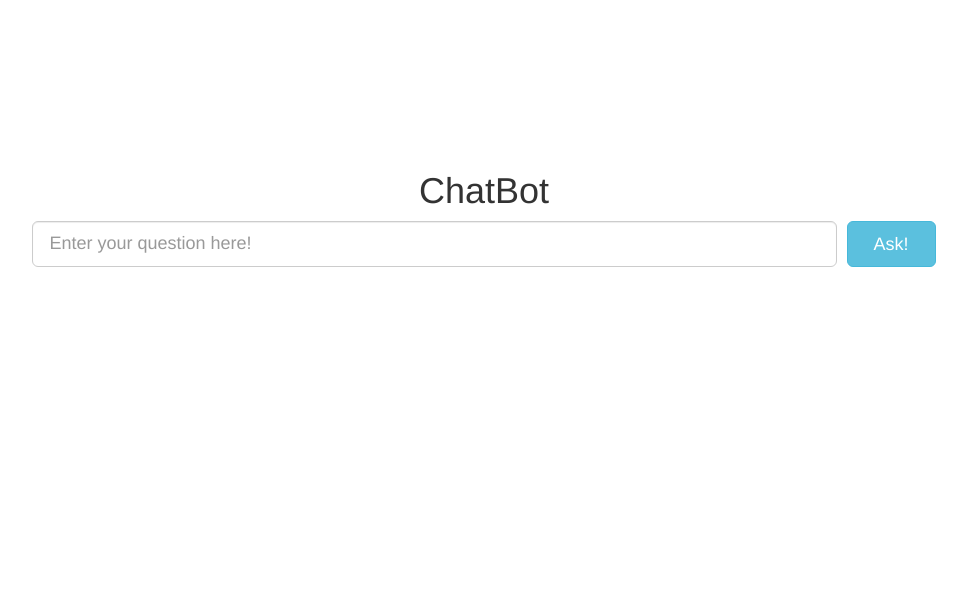
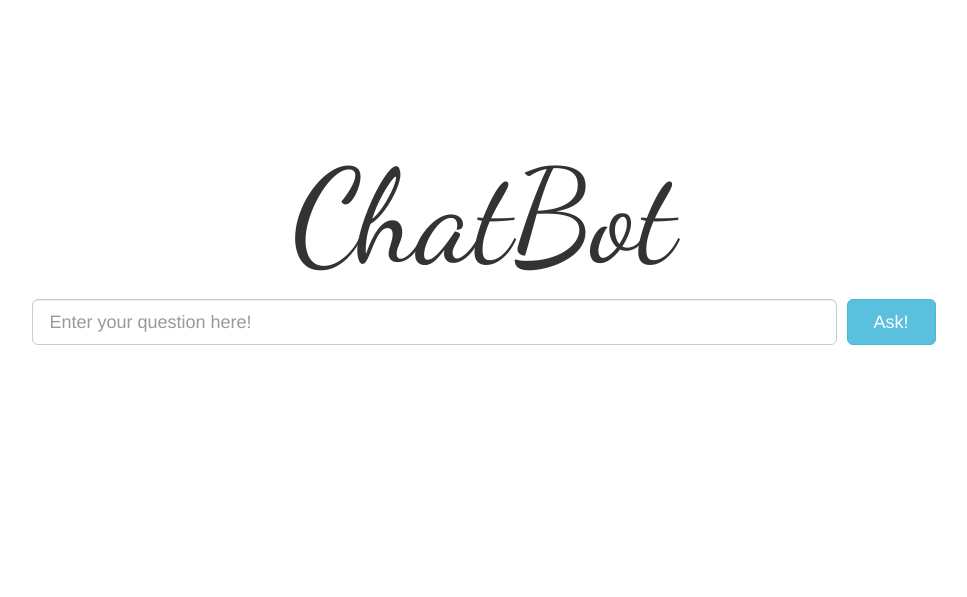
Before and after one commit to yilmazbaysal/chatbot, a Django app: page / in a window 1280 px wide. Shown: the top 597 px of the page, without its empty margins (156-1123 px from the left). Run offline with Django 3.2, Linux system fonts and the light colour scheme; some libraries are stand-ins or nearby versions.

Commit message:
Logo was changed. Answer format was changed.

```diff
--- a/chatbot/question_answer/templates/question_answer/index.html
+++ b/chatbot/question_answer/templates/question_answer/index.html
@@ -10,6 +10,9 @@
     <!-- Latest compiled and minified CSS -->
     <link rel="stylesheet" href="https://maxcdn.bootstrapcdn.com/bootstrap/3.3.7/css/bootstrap.min.css">
 
+    <!-- Logo font -->
+    <link href="https://fonts.googleapis.com/css?family=Dancing+Script" rel="stylesheet">
+
     <style>
         html,
         body {
@@ -19,7 +22,7 @@
         .form-container {
             display: table;
             width: 100%;
-            height: 40%; /* set a pixel height and then remove the body,html height */
+            height: 45%; /* set a pixel height and then remove the body,html height */
             vertical-align: bottom;
         }
         .form-container-inner {
@@ -27,7 +30,8 @@
             vertical-align: bottom;
         }
         .form-container .search {
-            padding: 3%;
+            padding-left: 3%;
+            padding-right: 3%;
             max-width: 980px; /*max width of search*/
             margin: 0 auto;
         }
@@ -39,6 +43,26 @@
         .form-container .search.has-button .btn {
             margin-top: 5px;
             width: 100%;
+        }
+
+        .answer {
+            text-align: center;
+            font-style: italic;
+            position: relative;
+
+            /*To be able to put in the center*/
+            padding: 3%;
+            max-width: 980px;
+            margin: 0 auto;
+        }
+
+        .logo {
+            font-family: 'Dancing Script', cursive;
+            font-size: 90px;
+        }
+
+        .answer {
+            font-size: 16px;
         }
 
         @media (min-width:480px) {
@@ -53,18 +77,16 @@
                 width: auto;
                 margin: 0;
             }
+
+            .logo {
+                font-size: 130px;
+            }
+
+            .answer {
+                font-size: 25px;
+            }
         }
 
-        .answer {
-            text-align: left;
-            font-style: italic;
-            position: relative;
-
-            /*To be able to put in the center*/
-            padding: 3%;
-            max-width: 980px;
-            margin: 0 auto;
-        }
     </style>
 </head>
 
@@ -75,7 +97,7 @@
             <form id="question-form" method="post" class="search has-button">
                 {% csrf_token %}
 
-                <h1 class="no-margin-top h1">ChatBot</h1>
+                <h1 class="no-margin-top logo">ChatBot</h1>
 
                 <div class="form-group">
                     {{ form.as_p }}
--- a/chatbot/question_answer/views.py
+++ b/chatbot/question_answer/views.py
@@ -32,7 +32,7 @@ def get_answer(request):
     reply = bot.reply("localuser", question)
 
     data = {
-        'answer': 'Answer: {}'.format(reply)
+        'answer': '{}'.format(reply)
     }
 
     return JsonResponse(data)
```
